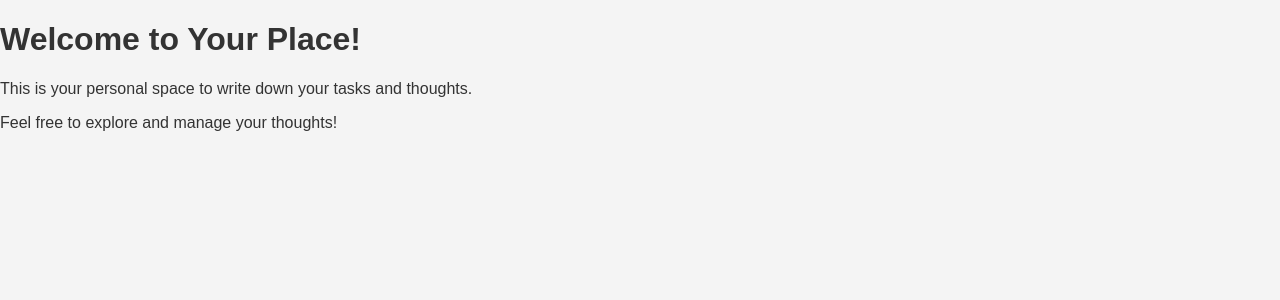
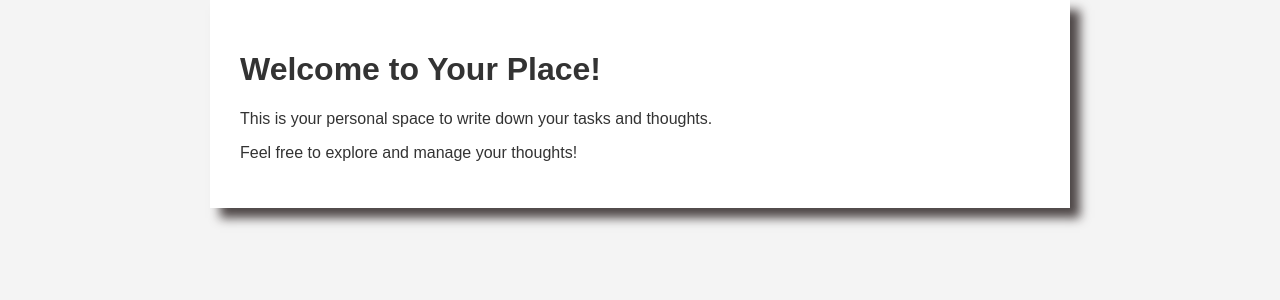
Before and after one commit to Deniz-ME/Mindfulness, a Flask app: page / in a window 1280 px wide. Shown: the part 38-338 px from the top of the page. Run offline with Flask 3, Linux system fonts and the light colour scheme.

Commit message:
Made the container class a block for all the input

```diff
--- a/static/css/styles.css
+++ b/static/css/styles.css
@@ -22,3 +22,11 @@ nav a:hover {
     text-decoration: underline;
     color: rgb(149, 150, 205);
 }
+
+.container {
+    max-width: 800px;
+    margin: 0 auto;
+    padding: 30px;
+    background-color: white;
+    box-shadow: 10px 10px 10px rgb(78, 71, 71);
+}
```
Also changed, not shown: database.db.
